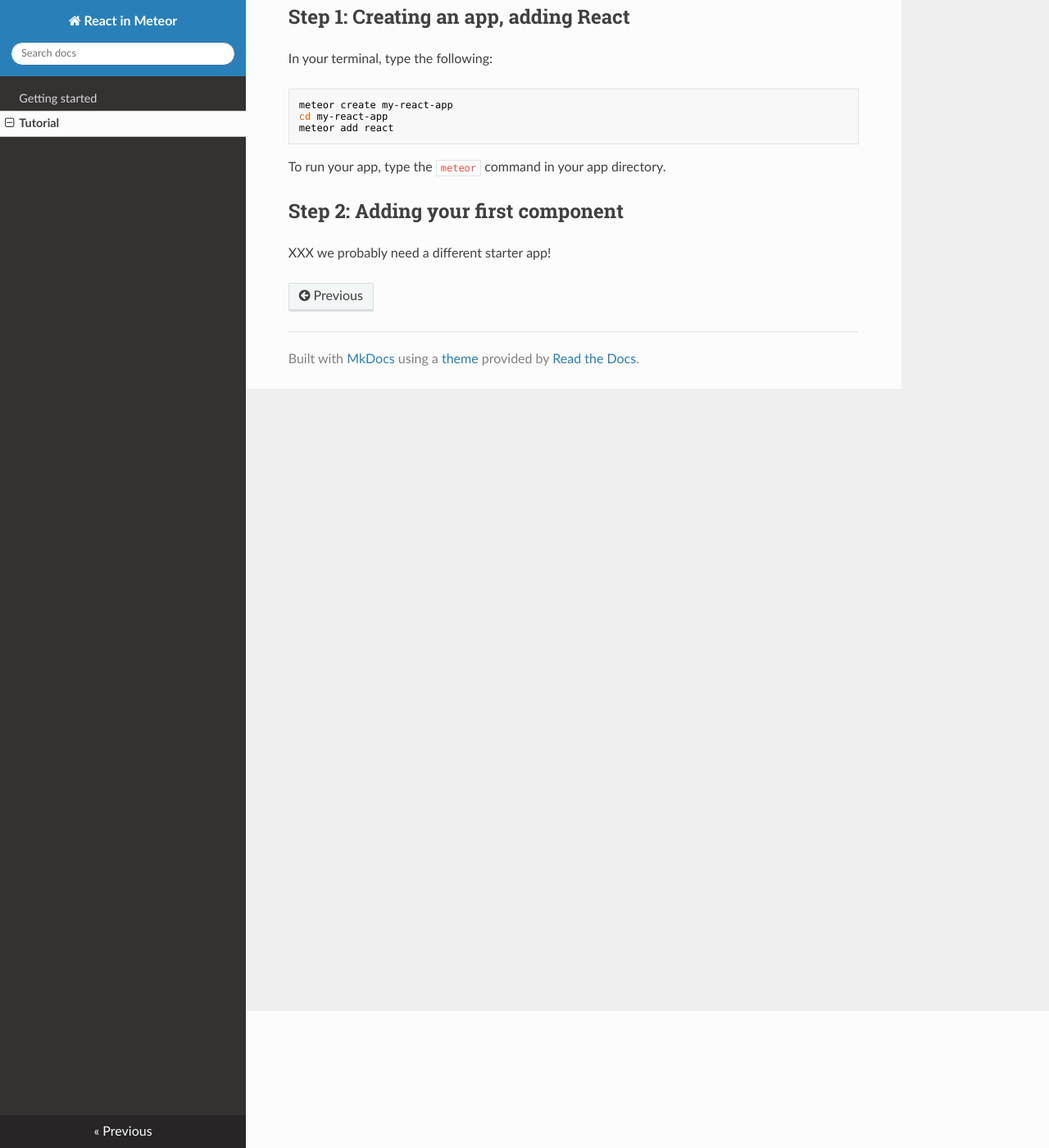
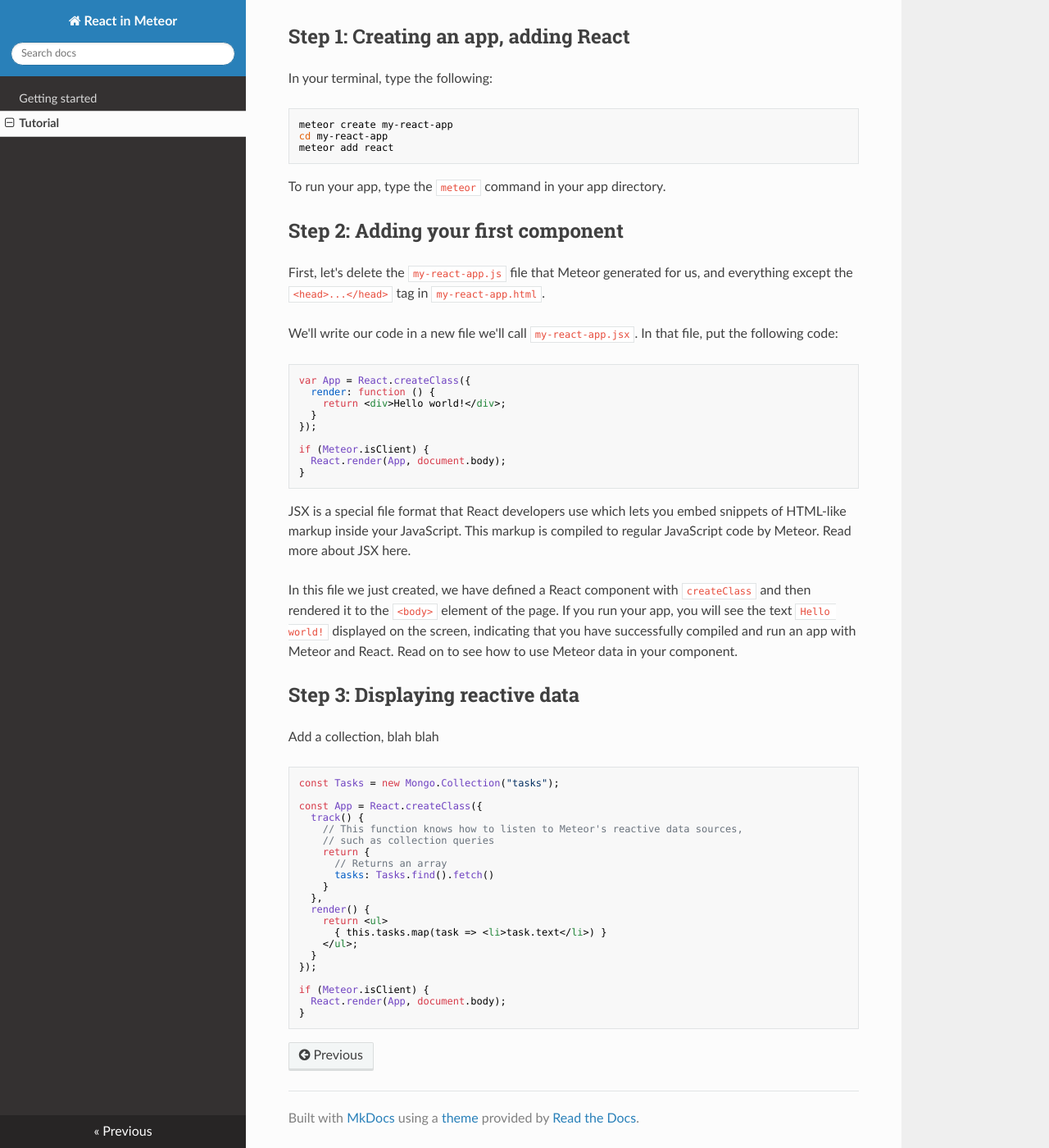
Before and after one commit to meteor/react-packages, an MkDocs documentation site: the page built from docs/tutorial.md, in a window 1280 px wide and 1400 px high, scrolled down 167 px. Shown: the whole window at 82% size. Built offline with MkDocs 1.6.1, drawn with Linux system fonts in a browser that asks for light colours; nearby versions of some CDN libraries; old or Windows-style settings are respelled for this version of MkDocs; some of the changed text lies outside the part shown.

Commit message:
Some more steps in tutorial

````diff
--- a/docs/tutorial.md
+++ b/docs/tutorial.md
@@ -1,4 +1,4 @@
-This short tutorial will get you acquainted with building a simple app that uses Meteor and React together.
+This short tutorial will get you acquainted with building a simple app that uses Meteor and React together. This isn't meant to be an introduction to React itself; if you haven't yet, read Facebook's tutorial about React to get acquainted.
 
 ## Step 1: Creating an app, adding React
 
@@ -14,4 +14,50 @@ To run your app, type the `meteor` command in your app directory.
 
 ## Step 2: Adding your first component
 
-XXX we probably need a different starter app!
+First, let's delete the `my-react-app.js` file that Meteor generated for us, and everything except the `<head>...</head>` tag in `my-react-app.html`.
+
+We'll write our code in a new file we'll call `my-react-app.jsx`. In that file, put the following code:
+
+```jsx
+var App = React.createClass({
+  render: function () {
+    return <div>Hello world!</div>;
+  }
+});
+
+if (Meteor.isClient) {
+  React.render(App, document.body);
+}
+```
+
+JSX is a special file format that React developers use which lets you embed snippets of HTML-like markup inside your JavaScript. This markup is compiled to regular JavaScript code by Meteor. Read more about JSX here.
+
+In this file we just created, we have defined a React component with `createClass` and then rendered it to the `<body>` element of the page. If you run your app, you will see the text `Hello world!` displayed on the screen, indicating that you have successfully compiled and run an app with Meteor and React. Read on to see how to use Meteor data in your component.
+
+## Step 3: Displaying reactive data
+
+Add a collection, blah blah
+
+```jsx
+const Tasks = new Mongo.Collection("tasks");
+
+const App = React.createClass({
+  track() {
+    // This function knows how to listen to Meteor's reactive data sources,
+    // such as collection queries
+    return {
+      // Returns an array
+      tasks: Tasks.find().fetch()
+    }
+  },
+  render() {
+    return <ul>
+      { this.tasks.map(task => <li>task.text</li>) }
+    </ul>;
+  }
+});
+
+if (Meteor.isClient) {
+  React.render(App, document.body);
+}
+```
````
